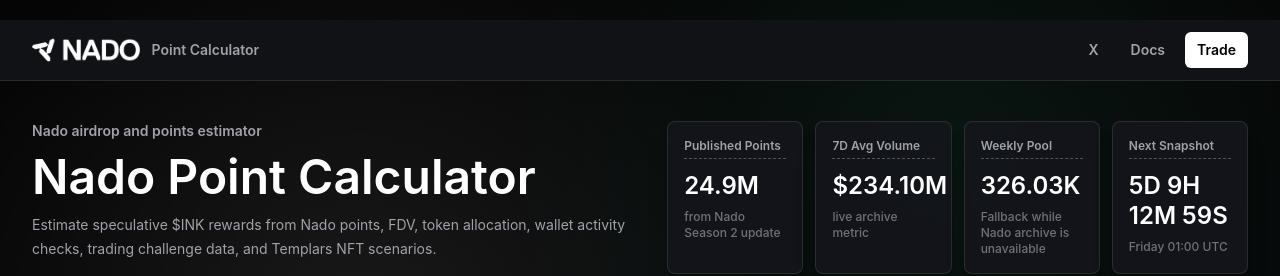
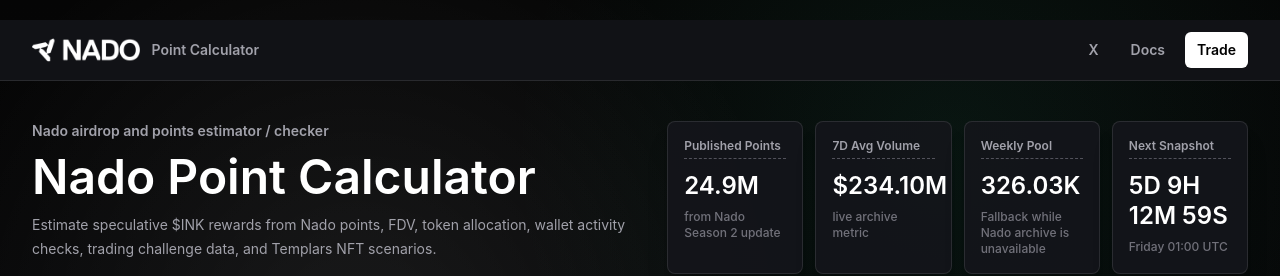
Before and after one commit to rroydd/nado-point-calculator, a Next.js app: page / in a window 1280 px wide. Shown: the top 276 px of the page. Built offline with nearby package versions, Linux system fonts and the light colour scheme; no server answers.

Commit message:
Add checker label to Nado hero

```diff
--- a/src/app/ClientHome.tsx
+++ b/src/app/ClientHome.tsx
@@ -483,7 +483,7 @@ ${numberWithCommas.format(result.effectivePoints)} effective points | calculated
 
         <section className="mb-7 grid gap-6 lg:grid-cols-[1fr_0.95fr] lg:items-start">
           <div>
-            <p className="text-sm font-semibold text-zinc-400">Nado airdrop and points estimator</p>
+            <p className="text-sm font-semibold text-zinc-400">Nado airdrop and points estimator / checker</p>
             <h1 className="mt-3 text-4xl font-semibold tracking-normal text-white sm:text-5xl">Nado Point Calculator</h1>
             <p className="mt-3 max-w-2xl text-sm leading-6 text-zinc-400">
               Estimate speculative $INK rewards from Nado points, FDV, token allocation, wallet activity checks, trading challenge data, and Templars NFT scenarios.
```
